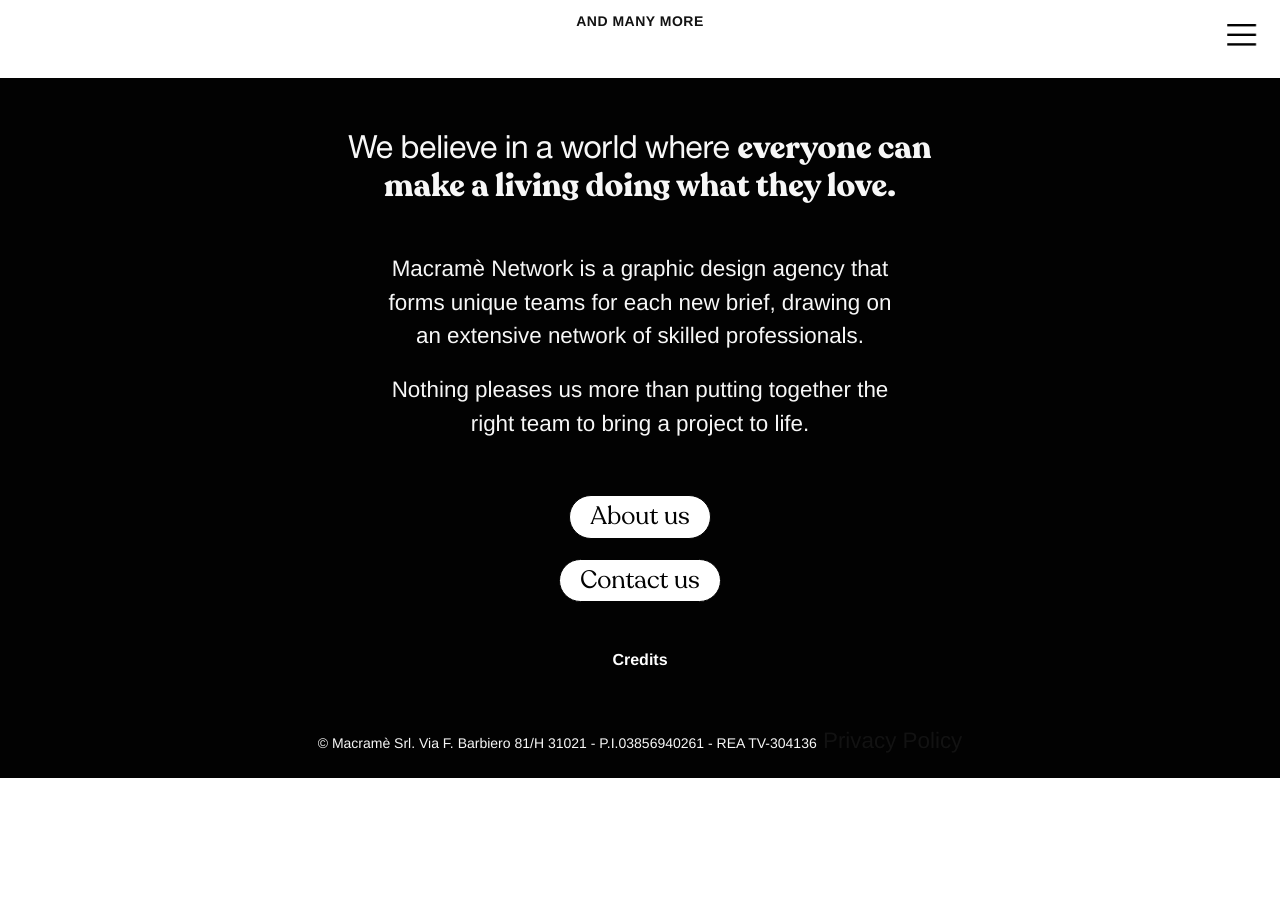
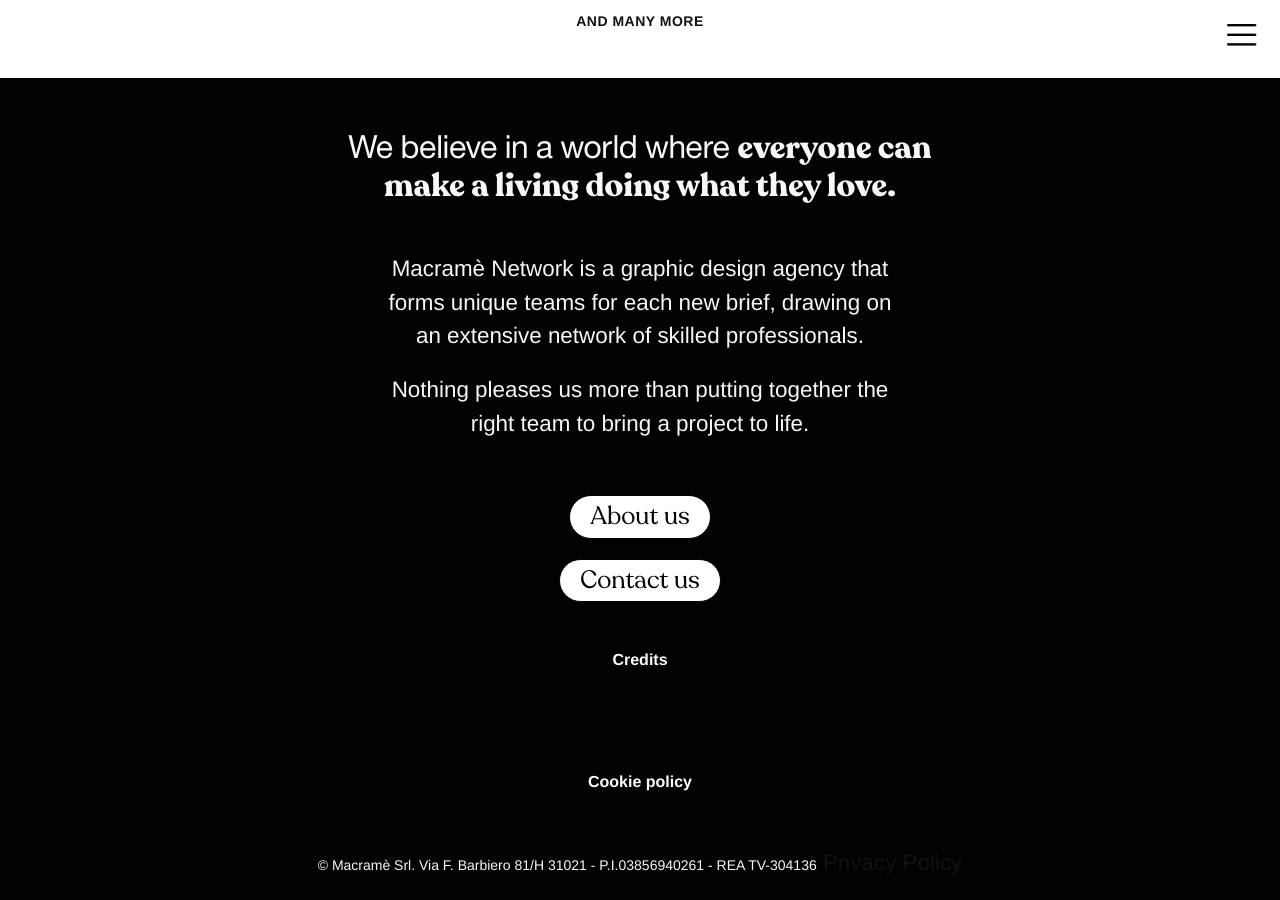
Before and after one commit to macrametv/www.macrame.tv, a Jekyll site: the page built from pages/index.md, in a window 1280 px wide and 900 px high, scrolled down 4691 px. Built offline with Jekyll 4.4.1, drawn with Linux system fonts in a browser that asks for light colours; a script that is not in the unit is left out; comment, search, counter and statistics services are not loaded; before the commit the page ends 5469 px from its top, so only the background shows below that.

Commit message:
Adds cookie policy link in footer.

```diff
--- a/_includes/footer.html
+++ b/_includes/footer.html
@@ -2,6 +2,7 @@
   {% if page.section != 'about' %}<div class="button"><a href="/about">About us</a></div>{% endif %}
   {% if page.section != 'contact' %}<div class="button"><a href="/contact">Contact us</a></div>{% endif %}
   {% if page.section != 'credits' %}<div class="m-credits"><h2><a href="/credits">Credits</a></h2></div>{% endif %}
+  {% if page.section != 'cookie' %}<div class="m-credits"><h2><a href="/cookie-policy">Cookie policy</a></h2></div>{% endif %}
   <small>© Macramè Srl. Via F. Barbiero 81/H 31021 - P.I.03856940261 - REA TV-304136</small>
   <a href="https://www.iubenda.com/privacy-policy/92207795" class="iubenda-white iubenda-embed" title="Privacy Policy ">Privacy Policy</a><script type="text/javascript">(function (w,d) {var loader = function () {var s = d.createElement("script"), tag = d.getElementsByTagName("script")[0]; s.src="https://cdn.iubenda.com/iubenda.js"; tag.parentNode.insertBefore(s,tag);}; if(w.addEventListener){w.addEventListener("load", loader, false);}else if(w.attachEvent){w.attachEvent("onload", loader);}else{w.onload = loader;}})(window, document);</script>
 </footer>
```
